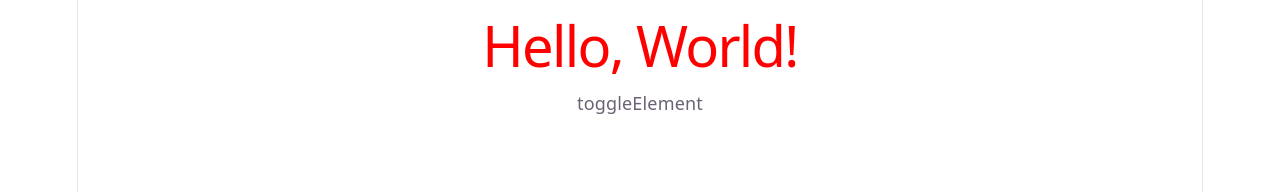
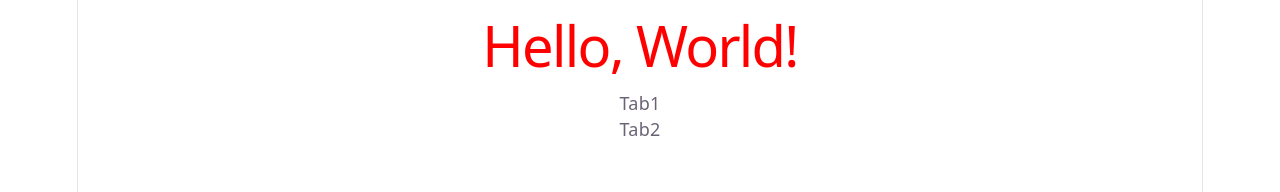
Before and after one commit to ngapsgeschaft/tuto-vue, a Vue app: page / in a window 1280 px wide. Shown: the top 192 px of the page. Built offline with nearby package versions, Linux system fonts and the light colour scheme.

Commit message:
ch#04(KeepAlive): Création d'un système d'onglets
...ce système utilise les 2 composants Tab1 et Tab2.
Chaque onglet est activé par un bouton qui permet de l'afficher
et de cacher l'autre composant.

```diff
--- a/src/components/MyComposant.vue
+++ b/src/components/MyComposant.vue
@@ -1,46 +1,30 @@
 <template>
-  <button @click="toggleVisible">toggleElement</button>
+  <button v-for="tab in Object.keys(tabComponents)" :key="tab" @click="currentTab = tab" :class="{active: currentTab === tab}">
+    {{ tab }}
+  </button>
 
-  <transition
-    @before-enter="beforeEnter"
-    @enter="enter"
-    @after-enter="afterEnter"
-    @leave="leave">
-    <p v-if="isVisile">je suis visible</p>
-  </transition>
+  <keep-alive :max="2" :include="['Tab1', 'Tab2']" :exclude="[]">
+    <component :is="currentTabComponent"/>
+  </keep-alive>
 </template>
 
 <script setup>
-import { ref } from 'vue'
+import { ref, computed } from 'vue'
+import Tab1 from './Tab1.vue'
+import Tab2 from './Tab2.vue'
 
-const isVisile = ref(false)
+const currentTab = ref(Tab1)
 
-const toggleVisible = () => {
-  isVisile.value = !isVisile.value
+const tabComponents = {
+  Tab1,
+  Tab2
 }
 
-const beforeEnter = (el) => {
-  el.style.opacity = 0
-}
-
-const enter = (el, done) => {
-  el.offsetHeight
-  el.style.transition = "opacity 0.5s ease"
-  el.style.opacity = 1
-  done() // indique la fin de l'animation
-}
-
-const afterEnter = (el) => {
-  console.log("afterEnter");
-}
-
-const leave = (el, done) => {
-  el.offsetHeight
-  el.style.transition = "opacity 0.5s ease"
-  el.style.opacity = 0
-  done() // indique la fin de l'animation
-}
+const currentTabComponent = computed(() => tabComponents[currentTab.value])
 </script>
 
 <style>
+button.active {
+  background: crimson;
+}
 </style>
```
